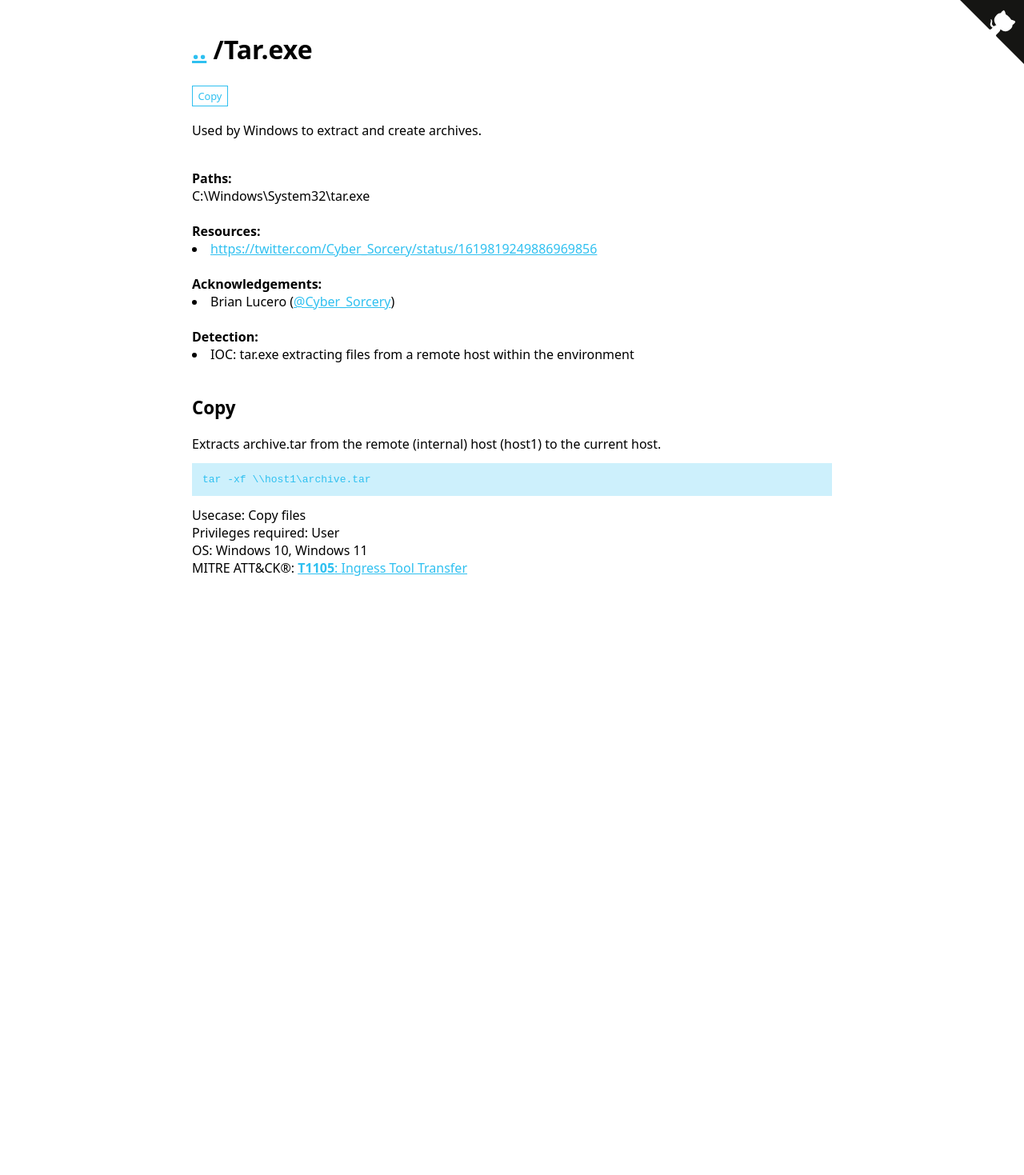
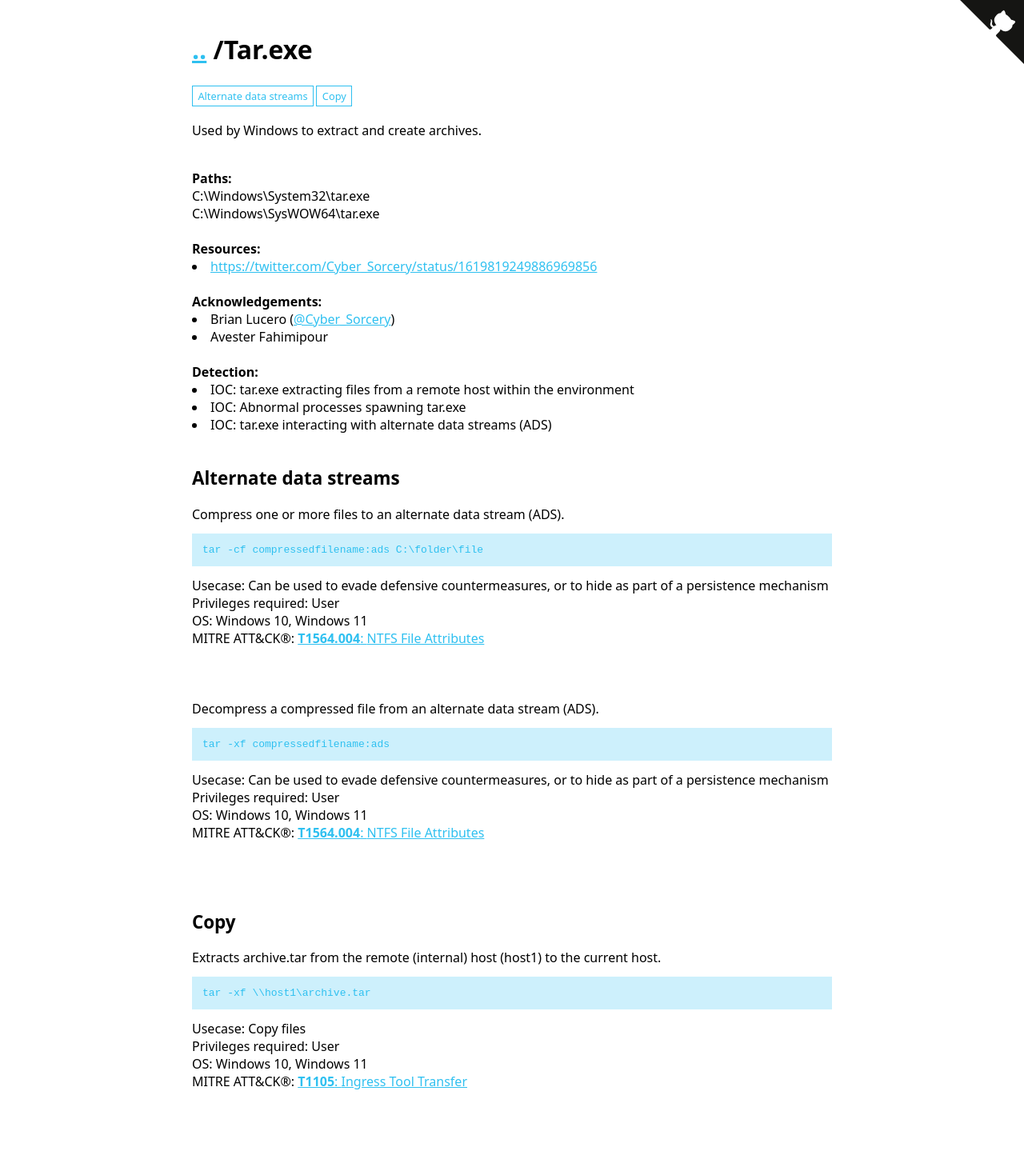
Before and after one commit to LOLBAS-Project/LOLBAS-Project.github.io, a Jekyll site: the page built from _lolbas/Binaries/Tar.md, in a window 1280 px wide. Shown: the whole page at 80% size. Built offline with Jekyll 4.4.1, drawn with Linux system fonts in a browser that asks for light colours; before the commit the page ends 900 px from its top, so only the background shows below that.

Commit message:
Applying update LOLBAS-Project/LOLBAS@33b9574d042b7ce5e2afa8f7fef6205a43f10415

```diff
--- a/_lolbas/Binaries/Tar.md
+++ b/_lolbas/Binaries/Tar.md
@@ -4,6 +4,20 @@ Description: Used by Windows to extract and create archives.
 Author: 'Brian Lucero'
 Created: 2023-01-30
 Commands:
+  - Command: tar -cf compressedfilename:ads C:\folder\file
+    Description: Compress one or more files to an alternate data stream (ADS).
+    Usecase: Can be used to evade defensive countermeasures, or to hide as part of a persistence mechanism
+    Category: ADS
+    Privileges: User
+    MitreID: T1564.004
+    OperatingSystem: Windows 10, Windows 11
+  - Command: tar -xf compressedfilename:ads
+    Description: Decompress a compressed file from an alternate data stream (ADS).
+    Usecase: Can be used to evade defensive countermeasures, or to hide as part of a persistence mechanism
+    Category: ADS
+    Privileges: User
+    MitreID: T1564.004
+    OperatingSystem: Windows 10, Windows 11
   - Command: tar -xf \\host1\archive.tar
     Description: Extracts archive.tar from the remote (internal) host (host1) to the current host.
     Usecase: Copy files
@@ -13,11 +27,15 @@ Commands:
     OperatingSystem: Windows 10, Windows 11
 Full_Path:
   - Path: C:\Windows\System32\tar.exe
+  - Path: C:\Windows\SysWOW64\tar.exe
 Detection:
   - IOC: tar.exe extracting files from a remote host within the environment
+  - IOC: Abnormal processes spawning tar.exe
+  - IOC: tar.exe interacting with alternate data streams (ADS)
 Resources:
   - Link: https://twitter.com/Cyber_Sorcery/status/1619819249886969856
 Acknowledgement:
   - Person: Brian Lucero
     Handle: '@Cyber_Sorcery'
+  - Person: Avester Fahimipour
 ---
```
